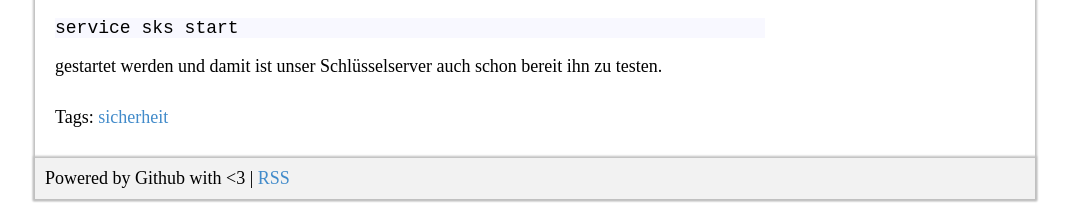
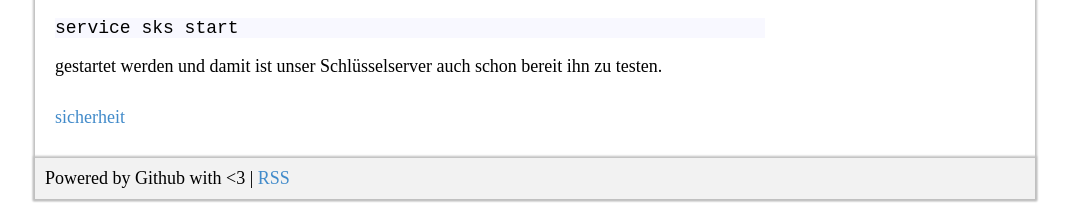
Before and after one commit to zarat/zarat.github.io, a Jekyll site: the page built from _posts/2018-05-22-sks.markdown, in a window 1280 px wide. Shown: the part 1014-1230 px from the top of the page, without its empty margins (105-1174 px from the left). Built offline with Jekyll 4.4.1, drawn with Linux system fonts in a browser that asks for light colours; comment, search, counter and statistics services are not loaded.

Commit message:
Update post.html

```diff
--- a/_layouts/post.html
+++ b/_layouts/post.html
@@ -24,13 +24,10 @@ layout: default
     </div>
 
     <div class="sp-content-item-body">
-      {% if page.tags %}
-      Tags:
       {% for tag in page.tags %}
       {% capture tag_name %}{{ tag }}{% endcapture %}
       <a href="/tag/{{ tag_name }}">{{ tag_name }}</a>
       {% endfor %}
-      {% endif %}
     </div>
 
   </div>
```
